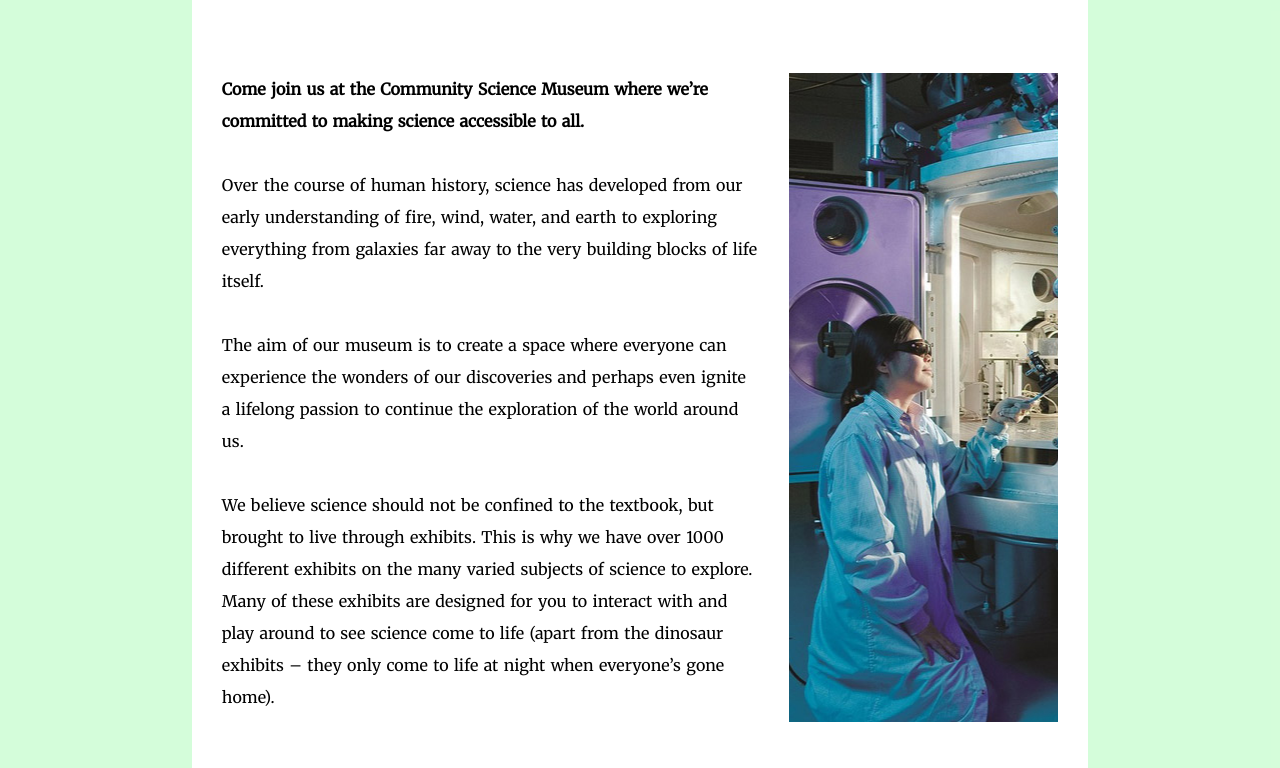
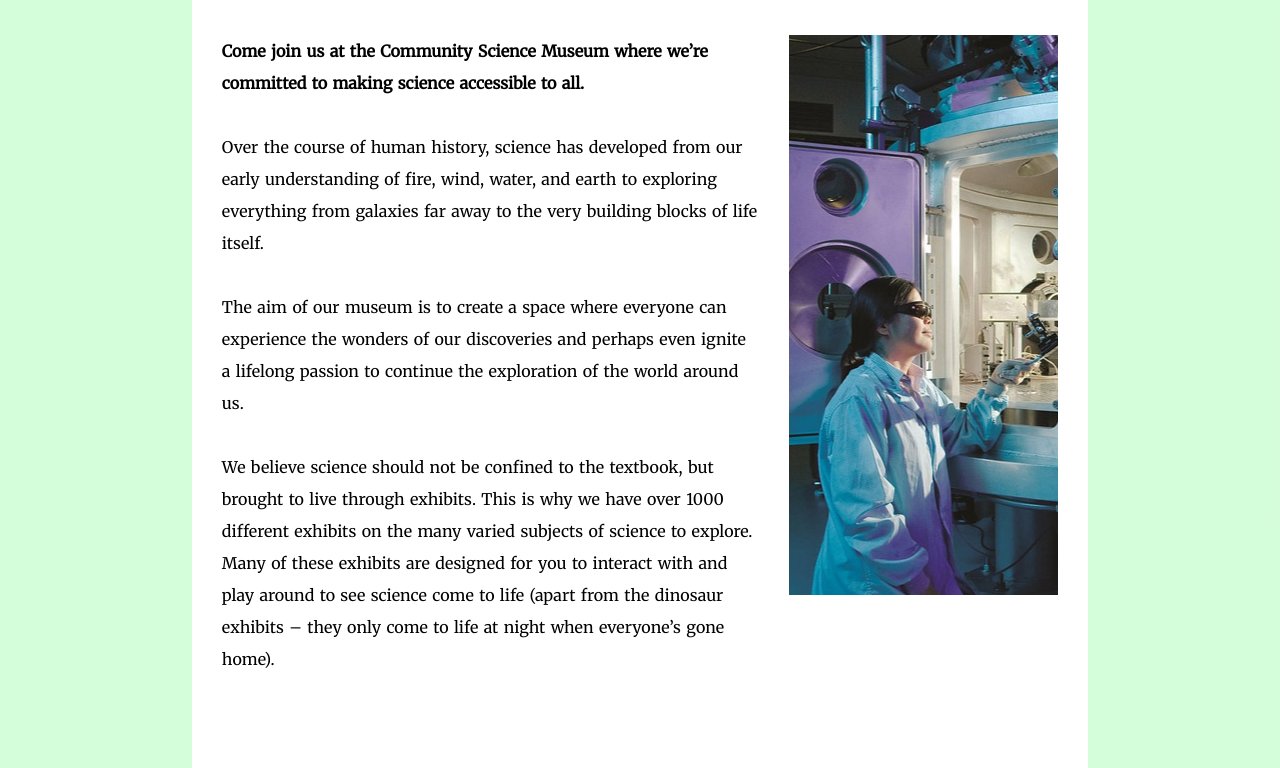
Before and after one commit to DinaOluf/SemesterProject1, a plain HTML site: page about-us.html in a window 1280 px wide. Shown: the part 244-1012 px from the top of the page. Drawn offline with Linux system fonts and the light colour scheme.

Commit message:
metadescription, title and tweaks

```diff
--- a/about-us.html
+++ b/about-us.html
@@ -3,8 +3,8 @@
 <head>
     <meta charset="UTF-8">
     <meta name="viewport" content="width=device-width, initial-scale=1.0">
-    <meta name="description" content="At the Community Science Museum we have over 1000 different exhibits on the many varied subjects of science to explore.">
-    <title>Community Science Museum | Home</title>
+    <meta name="description" content="Read about us and our vision to inspire you with our live exhibits.">
+    <title>Community Science Museum | About Us</title>
     <link rel="preconnect" href="https://fonts.googleapis.com">
     <link rel="preconnect" href="https://fonts.gstatic.com" crossorigin>
     <link href="https://fonts.googleapis.com/css2?family=Merriweather&display=swap" rel="stylesheet">
--- a/css/about-us.css
+++ b/css/about-us.css
@@ -12,6 +12,8 @@ body {
   font-family: "Merriweather", Georgia, "Times New Roman", Times, serif;
   margin: 0;
   height: 100%;
+  display: flex;
+  flex-direction: column;
 }
 
 h1,
@@ -145,9 +147,10 @@ main {
   display: flex;
   flex-direction: column;
   align-items: center;
-  gap: 5rem 2rem;
+  gap: 4rem 2rem;
   padding-bottom: 5rem;
   position: relative;
+  height: 100%;
 }
 
 .page-background-left,
@@ -197,6 +200,7 @@ p {
   overflow: hidden;
   width: 30%;
   height: 100%;
+  max-height: 35rem;
 }
 
 .image-container img {
@@ -232,6 +236,7 @@ footer {
   justify-content: space-evenly;
   align-items: center;
   margin-top: auto;
+  padding: 1rem 0;
 }
 
 footer img {
--- a/css/exhibition-spaces.css
+++ b/css/exhibition-spaces.css
@@ -226,6 +226,7 @@ p {
 
 .image-container {
   width: 40%;
+  max-width: 45rem;
   height: 100%;
   overflow: hidden;
 }
--- a/css/get-involved.css
+++ b/css/get-involved.css
@@ -207,6 +207,7 @@ p {
 .image-container {
   overflow: hidden;
   height: 30rem;
+  max-width: 35rem;
 }
 
 .vrpaint-img,
--- a/css/special-events.css
+++ b/css/special-events.css
@@ -218,6 +218,7 @@ p {
 
 .image-container {
   width: 40%;
+  max-width: 45rem;
   height: 100%;
   overflow: hidden;
 }
```
Also changed, not shown: exhibition-spaces.html (+2 -2 lines), explore.html (+2 -2 lines), get-involved.html (+2 -2 lines), special-events.html (+2 -2 lines), visit.html (+2 -2 lines).
